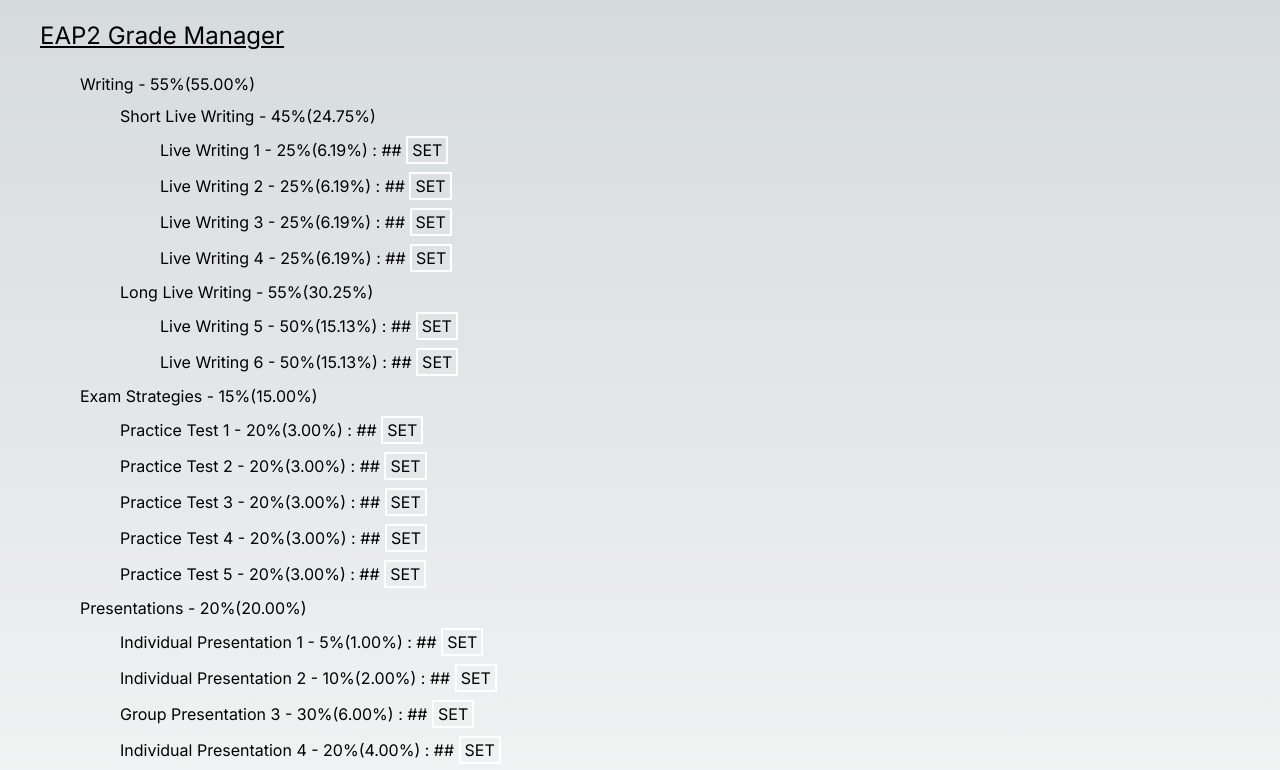
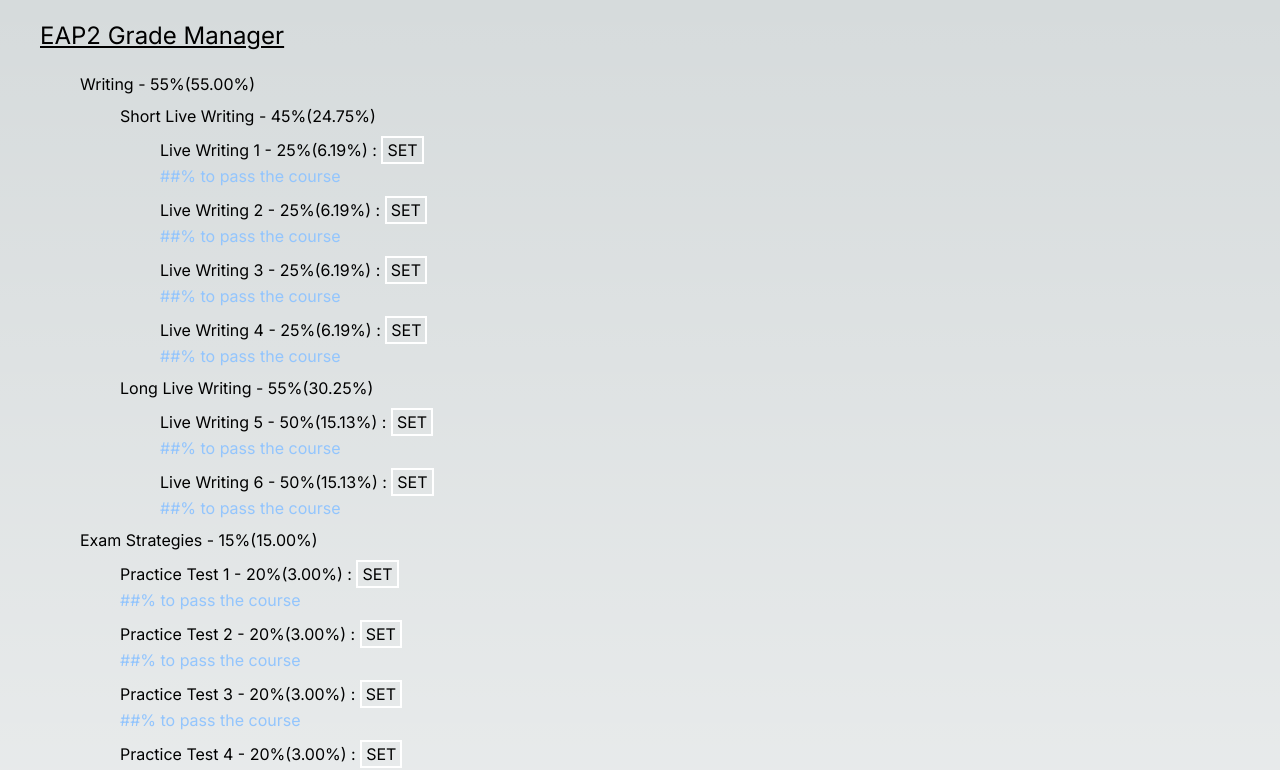
Before and after one commit to therealmcfly/grade-manager, a Next.js app: page / in a window 1280 px wide. Shown: the top 770 px of the page. Built offline with nearby package versions, Linux system fonts and the light colour scheme.

Commit message:
added text to explain the score to pass

```diff
--- a/src/app/component/GradeContainer.tsx
+++ b/src/app/component/GradeContainer.tsx
@@ -1,4 +1,4 @@
-import { useState } from "react";
+import { useEffect, useState } from "react";
 import GradeItem from "./GradeItem";
 
 class CourseGrades {
@@ -218,6 +218,11 @@ interface GradeContainerProps {
 }
 export default function GradeContainer(): JSX.Element {
 	const [courseGrades, setCourseGrades] = useState<IGrade[]>(myInitialGrades);
+	const [ gradeToPass, setGradeToPass ] = useState<number>();
+
+	useEffect(() => {
+
+	}, [gradeToPass]);
 
 	return (
 		<div className="mx-10">
--- a/src/app/component/GradeItem.tsx
+++ b/src/app/component/GradeItem.tsx
@@ -5,6 +5,7 @@ interface GradeItemProps {
 	parentPercentage: number;
 	courseGrades: IGrade[];
 	setCourseGrades: React.Dispatch<React.SetStateAction<IGrade[]>>;
+	scoreToPass?:number;
 }
 export default function GradeItem({component, parentPercentage, courseGrades, setCourseGrades}:GradeItemProps): JSX.Element {
 	const [ inputValue, setInputValue ] = useState<string>("");
@@ -12,6 +13,8 @@ export default function GradeItem({component, parentPercentage, courseGrades, se
 	const [ inputEnabled, setInputEnabled ] = useState<boolean>(false);
 
 	const handleInputChange = (e:React.ChangeEvent<HTMLInputElement>) => {
+
+		if(Number(e.target.value) > 100) return;
 		setInputValue(e.target.value);
 	}
 	const calculatePercentage = (percentage:number, parentPercentage:number = 100) => {
@@ -117,11 +120,11 @@ export default function GradeItem({component, parentPercentage, courseGrades, se
 						</>
 						:
 						<>
-							<span>## </span>
 							<button
 								type="button" onClick={handleSetClick}
 								className="border-white border-2 px-1"
 							>SET</button>
+							<div className="text-blue-300">{`${"##"}% to pass the course`}</div>
 						</>
 						}
 
```
